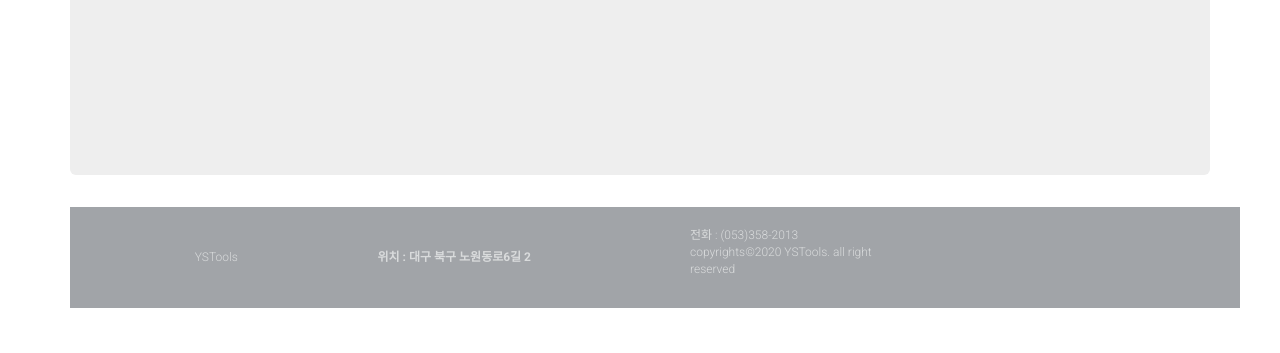
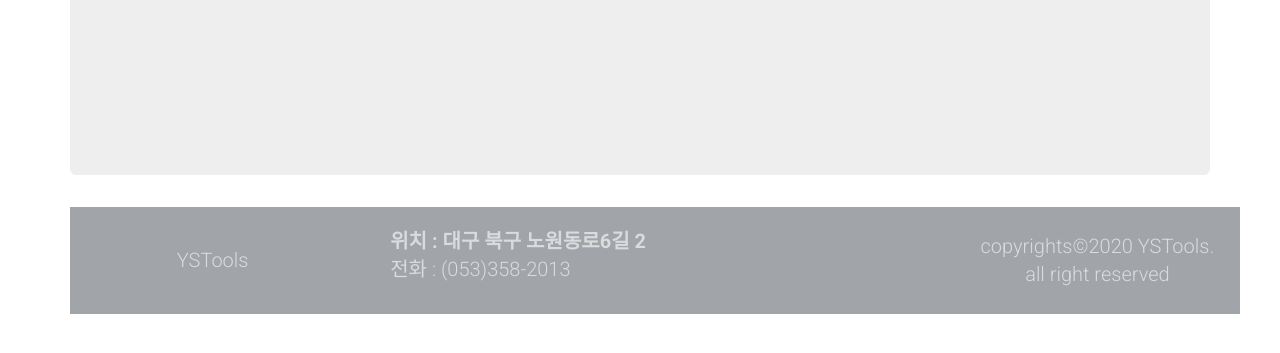
Before and after one commit to Seoha57/seoha57.github.io, a plain HTML site: page index.html in a window 1280 px wide. Shown: the part 385-738 px from the top of the page. Drawn offline with nearby package versions, Linux system fonts and the light colour scheme.

Commit message:
change footer place

```diff
--- a/index.html
+++ b/index.html
@@ -49,16 +49,15 @@
 	<footer class="container">
       <div class="row">
         <p class="col-sm-3 text-center">YSTools</p>
-		<p class="col-sm-3"><b>위치 : 대구 북구 노원동로6길 2</b></p>
-		<ul class="col-sm-3">
+		<ul class="col-sm-6">
+		  <li class="row-sm-3">
+		    <p><b>위치 : 대구 북구 노원동로6길 2</b></p>
+		  </li>
 		  <li class="row-sm-3">
 		    <p><span>전화 : (053)358-2013</span></p>
 		  </li>
-		  <li class="row-sm-3">
-		    <p>copyrights&copy;2020 YSTools. all right reserved</p>
-		  </li>
 		</ul>
-		</p>
+		<p class="col-sm-3 text-center">copyrights&copy;2020 YSTools. all right reserved</p>
       </div>
     </footer>
 
--- a/main.css
+++ b/main.css
@@ -85,6 +85,7 @@ footer {
 }
 
 footer p {
+  font-size: 20px;
   color: #d9dbdc;
 }
 
```
